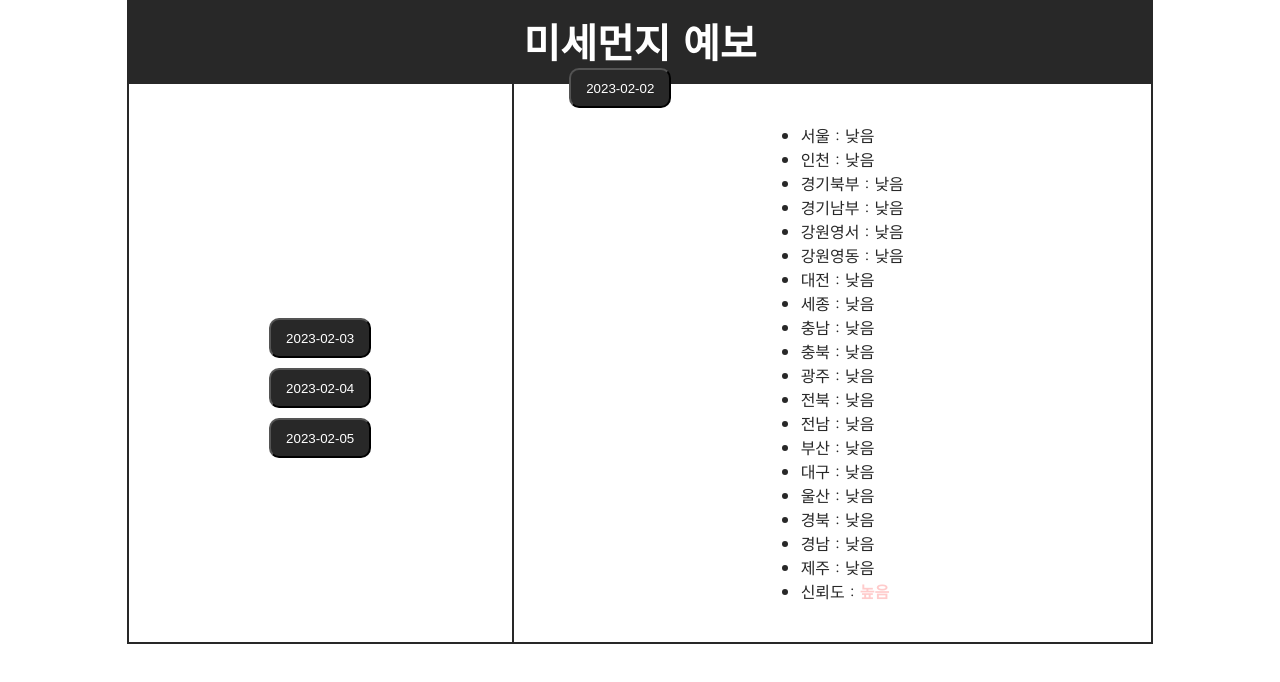
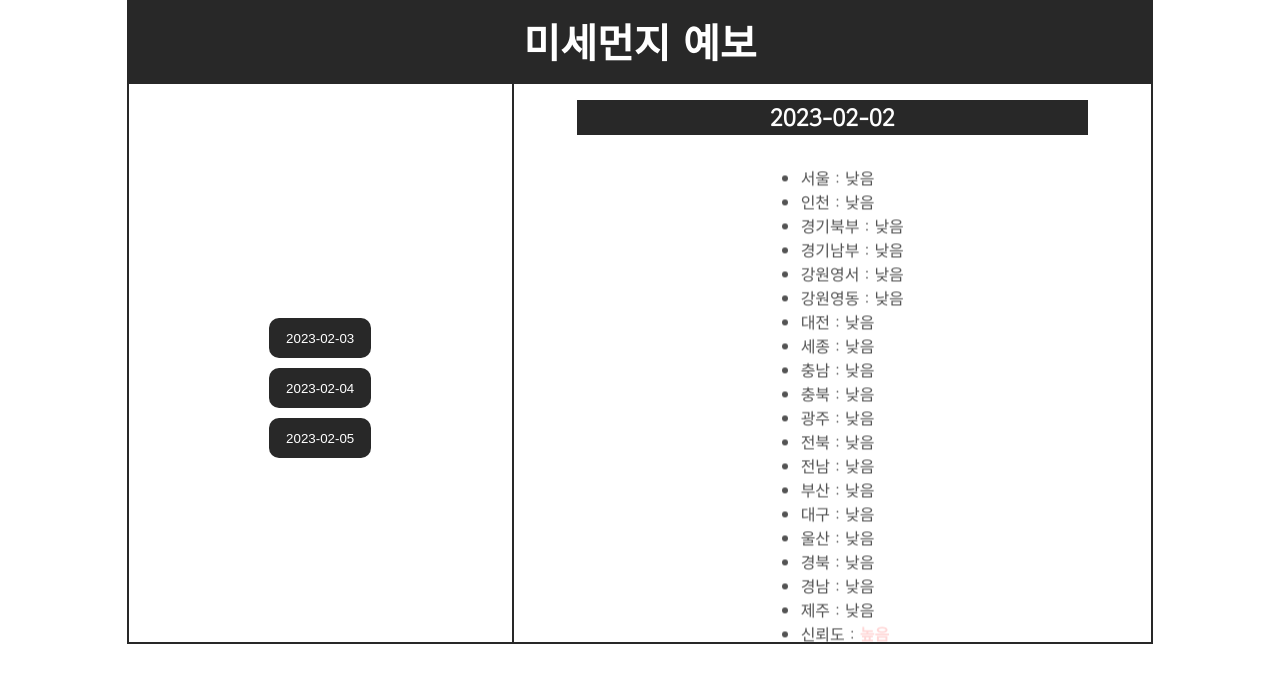
Before and after one commit to ChrisEuristic/Project_React, a React (Create React App) app: page / in a window 1280 px wide. Both pictures are taken after a click on the button "2023-02-02". Shown: the top 682 px of the page. Built offline with nearby package versions, Linux system fonts and the light colour scheme; a web font is replaced by a local one.

Commit message:
Rev.6 - 애니메이션 수정 추가

```diff
--- a/src/04/Main.js
+++ b/src/04/Main.js
@@ -23,6 +23,10 @@ const Main = (probs) => {
     for(let k in frcstDtCn){
       if(i == index){
         clickButton = document.querySelector("#btn" + i);
+        const dateTitle = document.querySelector(".mainbox2 > div")
+        const weatherUl = document.querySelector(".mainbox2 ul")
+        dateTitle.className = "dateTitle dateTitleAnim" + i;
+        weatherUl.className = "weatherlist weatherUlAnim" + i;
         clickButton.className = "dateButton btnInvisible" + i;
       }
       else {
@@ -53,7 +57,7 @@ const Main = (probs) => {
   return (
     <div className="main">
       <MainBox1 setWeather={setWeather} date={frcstDtCn} clicked={clickedButton}/>
-      <MainBox2 chooseWeather={finalChooseweather}/>
+      <MainBox2 chooseWeather={finalChooseweather} date={frcstDtCn} clicked={clickedButton}/>
     </div>
   );
 };
--- a/src/04/MainBox2.js
+++ b/src/04/MainBox2.js
@@ -4,10 +4,14 @@ const MainBox2 = (probs) => {
 
   return (
     <div className='mainbox2'>
-      <div className='dateTitle'></div>
-      <ul>
-        {probs.chooseWeather}
-      </ul>
+      <div className='dateTitle'>
+        {Object.keys(probs.date)[probs.clicked]}
+      </div>
+      <div>
+        <ul className='weatherlist'>
+          {probs.chooseWeather}
+        </ul>
+      </div>
     </div>
   );
 };
--- a/src/04/style.css
+++ b/src/04/style.css
@@ -32,20 +32,20 @@
 
 .mainbox1, .mainbox2 {
   display: flex;
-  justify-content: center;
   border: solid 1px #282828;
   color: #282828;
 }
 
 .mainbox1 {
   width: 30vw;
-  display: flex;
   flex-direction: column;
+  justify-content: center;
   align-items: center;
 }
 
 .mainbox2 {
-  display: flex;
+  flex-direction: column;
+  justify-content: top;
   align-items: center;
   width: 50vw;
 }
@@ -57,7 +57,223 @@
   background-color: #282828;
   color: white;
   border-radius: 10px;
+  border: none;
 }
+
+.dateTitle {
+  width: 0vw;
+  height: 5vh;
+  margin-top: 2vh;
+  margin-bottom: 2vh;
+  font-size: 3vh;
+  font-weight: bold;
+  background-color: #282828;
+  color: rgba(255, 255, 255, 0);
+  display: flex;
+  justify-content: center;
+  align-items: center;
+}
+
+.dateTitleAnim0 {
+  animation-name: openDateTitle0;
+  animation-duration: 2s;
+  animation-iteration-count: inherit;
+  animation-timing-function: ease;
+  animation-fill-mode: forwards;
+  animation-delay: 0.9s;
+}
+
+.dateTitleAnim1 {
+  animation-name: openDateTitle1;
+  animation-duration: 2s;
+  animation-iteration-count: inherit;
+  animation-timing-function: ease;
+  animation-fill-mode: forwards;
+  animation-delay: 0.9s;
+}
+
+.dateTitleAnim2 {
+  animation-name: openDateTitle2;
+  animation-duration: 2s;
+  animation-iteration-count: inherit;
+  animation-timing-function: ease;
+  animation-fill-mode: forwards;
+  animation-delay: 0.9s;
+}
+
+.dateTitleAnim3 {
+  animation-name: openDateTitle3;
+  animation-duration: 2s;
+  animation-iteration-count: inherit;
+  animation-timing-function: ease;
+  animation-fill-mode: forwards;
+  animation-delay: 0.9s;
+}
+
+.weatherlist {
+  opacity: 0;
+  transform: translateY(-1vh);
+}
+
+.weatherUlAnim0 {
+  animation-name: weatherUlAnim0;
+  animation-duration: 1s;
+  animation-iteration-count: inherit;
+  animation-timing-function: linear;
+  animation-fill-mode: forwards;
+  animation-delay: 2s;
+}
+
+.weatherUlAnim1 {
+  animation-name: weatherUlAnim1;
+  animation-duration: 1s;
+  animation-iteration-count: inherit;
+  animation-timing-function: linear;
+  animation-fill-mode: forwards;
+  animation-delay: 2s;
+}
+
+.weatherUlAnim2 {
+  animation-name: weatherUlAnim2;
+  animation-duration: 1s;
+  animation-iteration-count: inherit;
+  animation-timing-function: linear;
+  animation-fill-mode: forwards;
+  animation-delay: 2s;
+}
+
+.weatherUlAnim3 {
+  animation-name: weatherUlAnim3;
+  animation-duration: 1s;
+  animation-iteration-count: inherit;
+  animation-timing-function: linear;
+  animation-fill-mode: forwards;
+  animation-delay: 2s;
+}
+
+@keyframes weatherUlAnim0 {
+  from {
+    opacity: 0;
+    transform: translateY(-1vh);
+  }
+  to {
+    opacity: 1;
+    transform: translateY(0);
+  }
+}
+
+@keyframes weatherUlAnim1 {
+  from {
+    opacity: 0;
+    transform: translateY(-1vh);
+  }
+  to {
+    opacity: 1;
+    transform: translateY(0);
+  }
+}
+
+@keyframes weatherUlAnim2 {
+  from {
+    opacity: 0;
+    transform: translateY(-1vh);
+  }
+  to {
+    opacity: 1;
+    transform: translateY(0);
+  }
+}
+
+@keyframes weatherUlAnim3 {
+  from {
+    opacity: 0;
+    transform: translateY(-1vh);
+  }
+  to {
+    opacity: 1;
+    transform: translateY(0);
+  }
+}
+
+
+
+
+/* Animation Area */
+
+
+
+@keyframes openDateTitle0 {
+  from {
+    background-color: #282828;
+    color: rgba(255, 255, 255, 0);
+    margin-top: 2vh;
+    width: 0vw;
+  }
+  50%{
+    color: rgba(255, 255, 255, 0);
+  }
+  to {
+    background-color: #282828;
+    color: white;
+    margin-top: 2vh;
+    width: 40vw;
+  }
+}
+
+@keyframes openDateTitle1 {
+  from {
+    background-color: #282828;
+    color: rgba(255, 255, 255, 0);
+    margin-top: 2vh;
+    width: 0vw;
+  }
+  50%{
+    color: rgba(255, 255, 255, 0);
+  }
+  to {
+    background-color: #282828;
+    color: white;
+    margin-top: 2vh;
+    width: 40vw;
+  }
+}
+
+@keyframes openDateTitle2 {
+  from {
+    background-color: #282828;
+    color: rgba(255, 255, 255, 0);
+    margin-top: 2vh;
+    width: 0vw;
+  }
+  50%{
+    color: rgba(255, 255, 255, 0);
+  }
+  to {
+    background-color: #282828;
+    color: white;
+    margin-top: 2vh;
+    width: 40vw;
+  }
+}
+
+@keyframes openDateTitle3 {
+  from {
+    background-color: #282828;
+    color: rgba(255, 255, 255, 0);
+    margin-top: 2vh;
+    width: 0vw;
+  }
+  50%{
+    color: rgba(255, 255, 255, 0);
+  }
+  to {
+    background-color: #282828;
+    color: white;
+    margin-top: 2vh;
+    width: 40vw;
+  }
+}
+
 
 .btnInvisible0 {
   animation-name: invisibled0;
@@ -155,11 +371,16 @@
   from {
     transform: translate(0, 0);
   }
-  50% {
-    transform: translate(300px, 0);
+  75% {
+    transform: translate(0, -21vh) scaleY(1);
+  }
+  90% {
+    transform: translate(40vw, -21vh) scaleY(0.1);
+    opacity: 1;
   }
   to {
-    transform: translate(300px, -200px);
+    transform: translate(40vw, -21vh) scaleY(0.1);
+    opacity: 0;
   }
 }
 
@@ -167,11 +388,16 @@
   from {
     transform: translate(0, 0);
   }
-  50% {
-    transform: translate(300px, 0);
+  75% {
+    transform: translate(0, -27vh) scaleY(1);
+  }
+  90% {
+    transform: translate(40vw, -27vh) scaleY(0.1);
+    opacity: 1;
   }
   to {
-    transform: translate(300px, -255px);
+    transform: translate(40vw, -27vh) scaleY(0.1);
+    opacity: 0;
   }
 }
 
@@ -179,11 +405,16 @@
   from {
     transform: translate(0, 0);
   }
-  50% {
-    transform: translate(300px, 0);
+  75% {
+    transform: translate(0, -33vh) scaleY(1);
+  }
+  90% {
+    transform: translate(40vw, -33vh) scaleY(0.1);
+    opacity: 1;
   }
   to {
-    transform: translate(300px, -310px);
+    transform: translate(40vw, -33vh) scaleY(0.1);
+    opacity: 0;
   }
 }
 
@@ -191,20 +422,25 @@
   from {
     transform: translate(0, 0);
   }
-  50% {
-    transform: translate(300px, 0);
+  75% {
+    transform: translate(0, -39vh) scaleY(1);
+  }
+  90% {
+    transform: translate(40vw, -39vh) scaleY(0.1);
+    opacity: 1;
   }
   to {
-    transform: translate(300px, -365px);
+    transform: translate(40vw, -39vh) scaleY(0.1);
+    opacity: 0;
   }
 }
 
 @keyframes visibled0 {
   from {
-    transform: translate(300px, -200px);
+    transform: translate(40vw, -21vh);
   }
   50% {
-    transform: translate(300px, -200px) scale(0.1);
+    transform: translate(40vw, -21vh) scale(0.1);
     opacity: 0;
   }
   to {
@@ -216,10 +452,10 @@
 
 @keyframes visibled1 {
   from {
-    transform: translate(300px, -255px);
+    transform: translate(40vw, -27vh);
   }
   50% {
-    transform: translate(300px, -255px) scale(0.1);
+    transform: translate(40vw, -27vh) scale(0.1);
     opacity: 0;
   }
   to {
@@ -231,10 +467,10 @@
 
 @keyframes visibled2 {
   from {
-    transform: translate(300px, -310px);
+    transform: translate(40vw, -33vh);
   }
   50% {
-    transform: translate(300px, -310px) scale(0.1);
+    transform: translate(40vw, -33vh) scale(0.1);
     opacity: 0;
   }
   to {
@@ -246,10 +482,10 @@
 
 @keyframes visibled3 {
   from {
-    transform: translate(300px, -365px);
+    transform: translate(40vw, -39vh);
   }
   50% {
-    transform: translate(300px, -365px) scale(0.1);
+    transform: translate(40vw, -39vh) scale(0.1);
     opacity: 0;
   }
   to {
```
